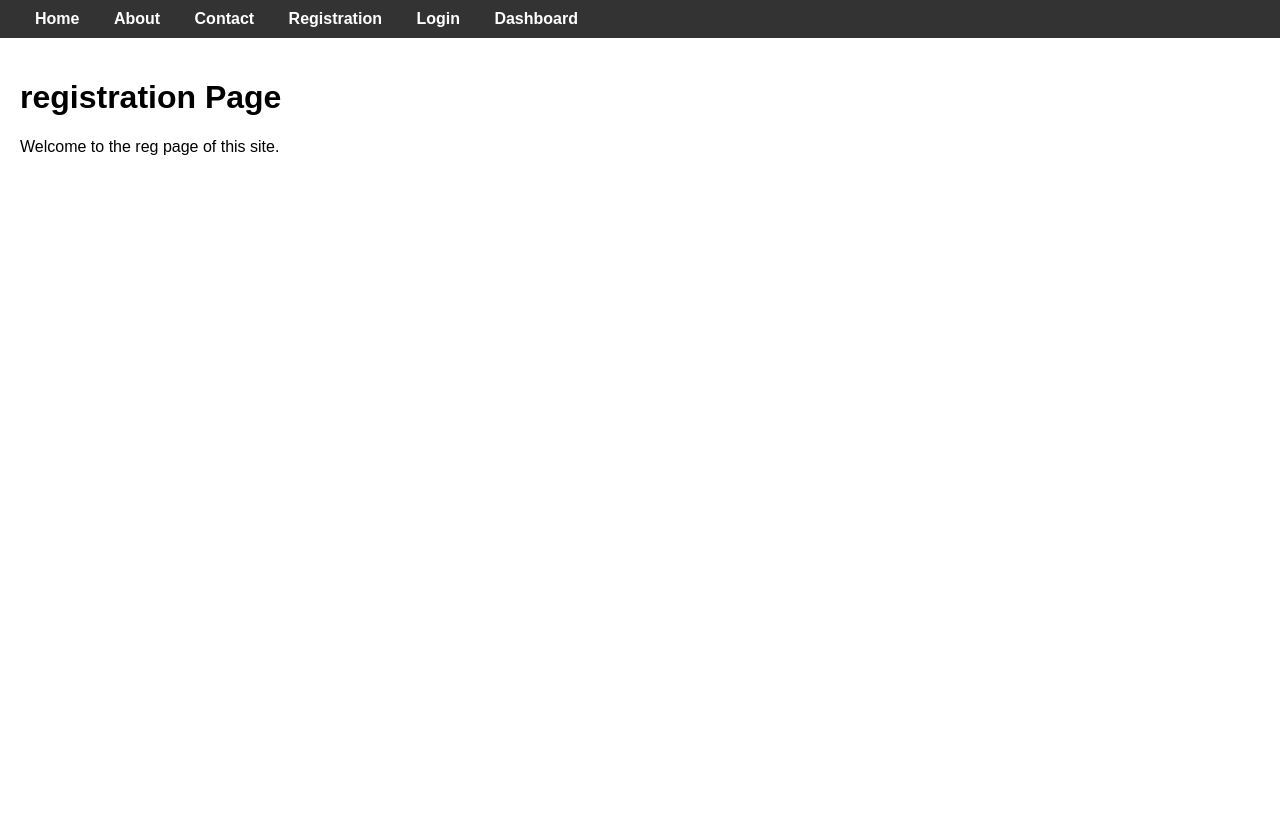
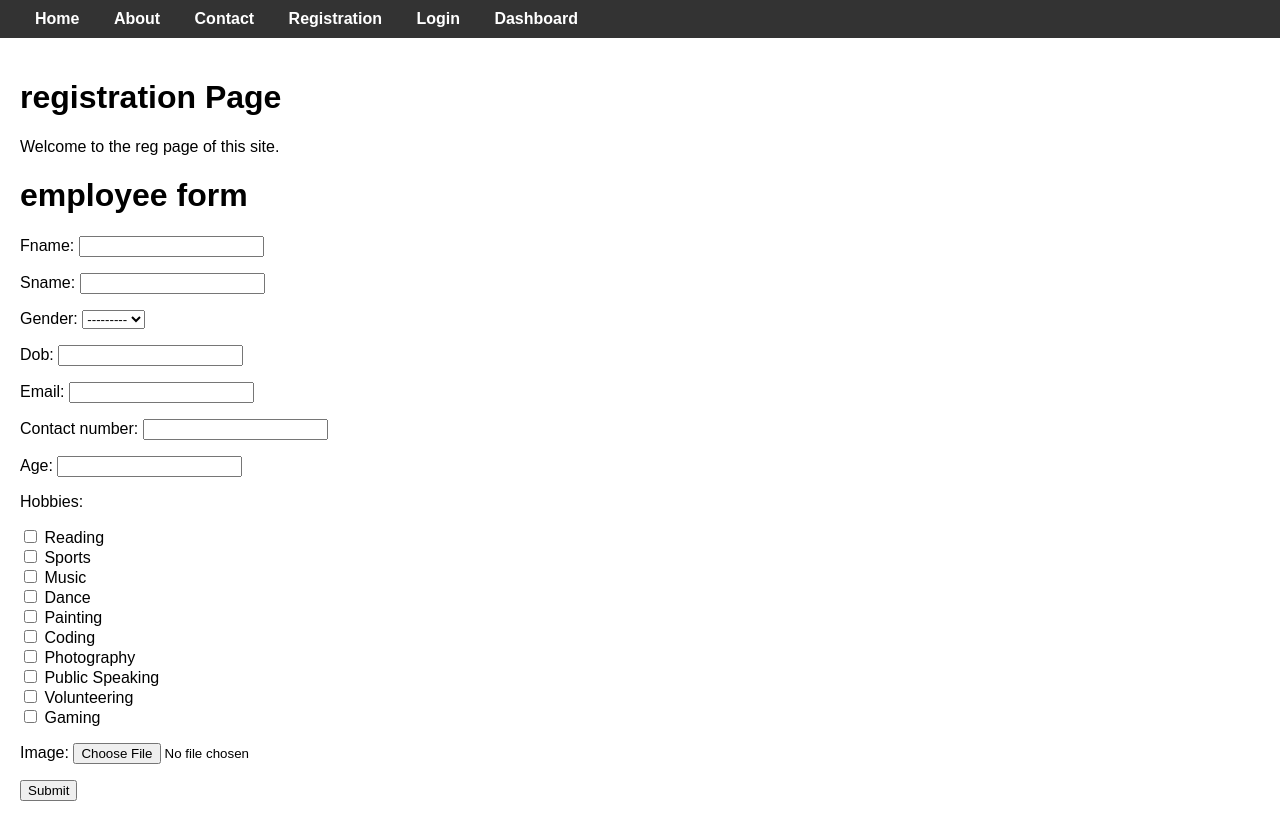
Before and after one commit to anandsuresh17/python_full-stack-project, a Django app: page /registration/ in a window 1280 px wide. Before the commit the page ends 155 px from the top, so only its background shows below. Run offline with Django 5.2, Linux system fonts and the light colour scheme.

Commit message:
registration model added

```diff
--- a/apps1/forms.py
+++ b/apps1/forms.py
@@ -1,6 +1,26 @@
-# from django import forms
-# from .models import Students
-# class Studentform(forms.ModelForm):
-#     class Meta:
-#         model=Students
-#         fields='__all__'
+from django import forms
+from .models import Students
+class Studentform(forms.ModelForm):
+    class Meta:
+        model=Students
+        fields='__all__'
+
+    hobbies = forms.MultipleChoiceField(
+    choices=[
+        ("reading", "Reading"),
+        ("sports", "Sports"),
+        ("music", "Music"),
+        ("dance", "Dance"),
+        ("painting", "Painting"),
+        ("coding", "Coding"),
+        ("photography", "Photography"),
+        ("public_speaking", "Public Speaking"),
+        ("volunteering", "Volunteering"),
+        ("gaming", "Gaming"),
+    ],
+    widget=forms.CheckboxSelectMultiple,
+    required=False
+)
+    class Meta:
+           model=Students
+           fields='__all__'
--- a/apps1/models.py
+++ b/apps1/models.py
@@ -1,22 +1,22 @@
-# from django.db import models
+from django.db import models
 
-# # Create your models here.
-# class Hobby(models.Model):
-#     name = models.CharField(max_length=100)
+# Create your models here.
+class Hobby(models.Model):
+    name = models.CharField(max_length=100)
 
-# class Students(models.Model):
+class Students(models.Model):
 
-# # columns-
+# columns-
 
-#     fname=models.CharField(max_length=100)
-#     sname=models.CharField(max_length=100)
-#     gender=models.CharField(choices=[('MALE','male'),
-#                      ('FEMALE','female'),
-#                      ('OTHER','other')])
-#     dob=models.DateField()
-#     email=models.EmailField(unique=True)
-#     contact_number=models.CharField()
-#     age=models.IntegerField()
-#     # hobbies = models.ManyToManyField()
-#     # country,state,city Dropdown !!!
-#     # avatar = models.ImageField(upload_to="avatars/")
+    fname=models.CharField(max_length=100)
+    sname=models.CharField(max_length=100)
+    gender=models.CharField(choices=[('MALE','male'),
+                     ('FEMALE','female'),
+                     ('OTHER','other')])
+    dob=models.DateField()
+    email=models.EmailField(unique=True)
+    contact_number=models.CharField()
+    age=models.IntegerField()
+    hobbies = models.JSONField(default=list)
+    # country,state,city Dropdown !!!
+    image=models.ImageField(upload_to="documents/")
--- a/apps1/views.py
+++ b/apps1/views.py
@@ -1,5 +1,7 @@
-from django.shortcuts import render
 
+from django.shortcuts import render,redirect
+from.models import Students
+from .forms import Studentform
 def homepage(request):
     return render(request, "home.html")
 
@@ -10,7 +12,16 @@ def contactpage(request):
     return render(request, "contact.html")
 
 def registrationpage(request):
-    return render(request, "registration.html")
+    if request.method=="POST":
+        form=Studentform(request.POST,request.FILES)
+        if form.is_valid():
+            form.save()
+
+            # return redirect('emp')
+
+    else:
+        form= Studentform()
+    return render(request,'registration.html',{'forms':form})
 
 def loginpage(request):
     return render(request, "login.html")
--- a/templates/registration.html
+++ b/templates/registration.html
@@ -5,4 +5,31 @@
 {% block content %}
     <h1>registration Page</h1>
     <p>Welcome to the reg page of this site.</p>
+    <!DOCTYPE html>
+<html lang="en">
+<head>
+    <meta charset="UTF-8">
+    <meta name="viewport" content="width=device-width, initial-scale=1.0">
+    <title>formz</title>
+    <style>
+        span{
+            color: red;
+        }
+
+    </style>
+</head>
+<body>
+    <h1>employee form</h1>
+<form method="POST" enctype="multipart/form-data">
+    {% csrf_token %}
+
+    <div>
+        {{forms.as_p}}
+
+    </div>
+    <button>Submit</button>
+</form>
+
+</body>
+</html>
 {% endblock %}
```
